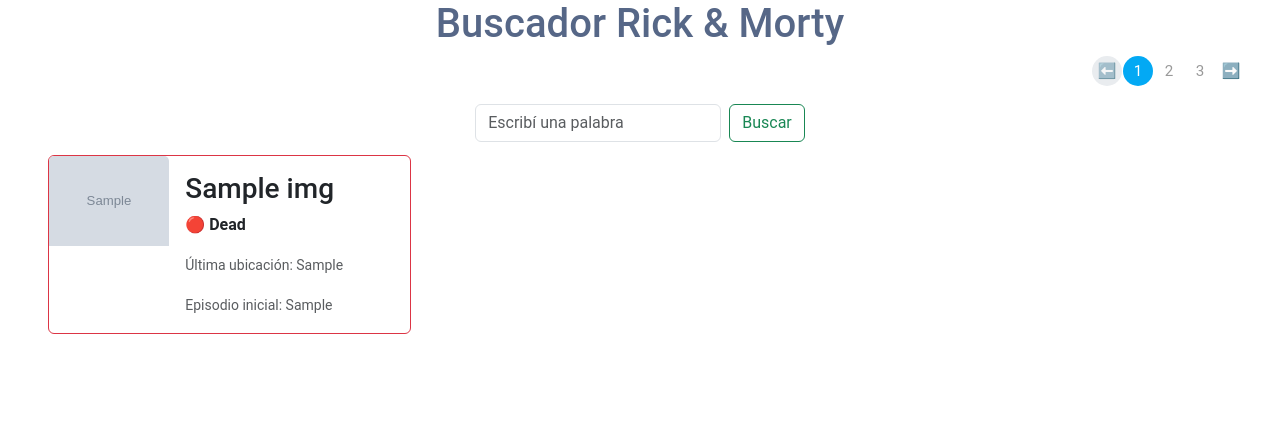
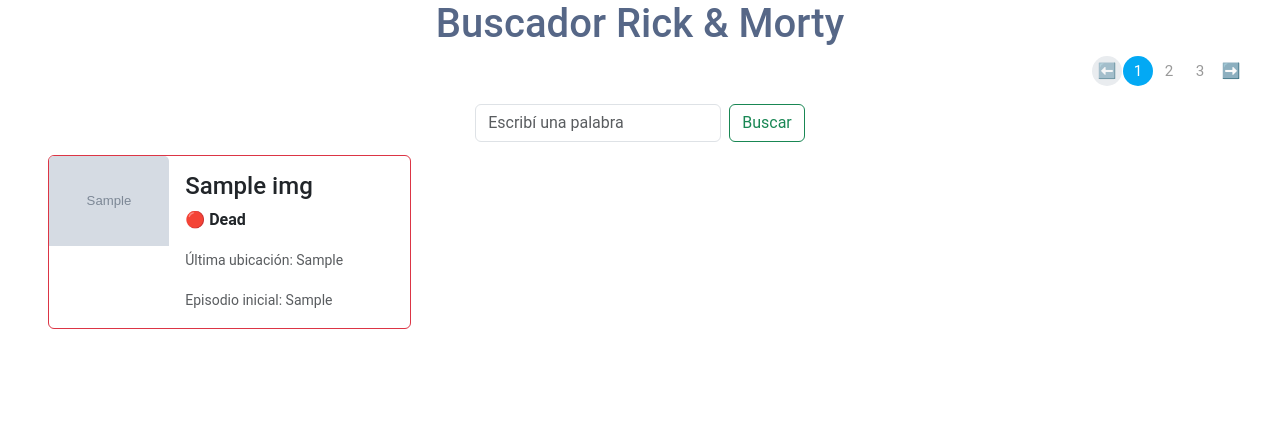
Before and after one commit to maxtheglitch/ip-public-repo-2c2024Grupo4, a Django app: template app/templates/home.html in a window 1280 px wide. Shown: the part 56-496 px from the top of the page. Run offline with Django 5.2, Linux system fonts and the light colour scheme; the template is opened without the code that fills it: most values are stand-ins (such as "Sample title", 1, 10 or a date in 2020); grey boxes marked "Sample" are stand-in pictures; some libraries are stand-ins or nearby versions.

Commit message:
Se modifico el tamaño del título en las cards para que no rompa el cuadro en nombres grandes

```diff
--- a/app/templates/home.html
+++ b/app/templates/home.html
@@ -53,7 +53,7 @@
 
                     <div class="col-md-8">
                         <div class="card-body">
-                            <h3 class="card-title">{{ img.name }}</h3>
+                            <h3 class="h4 card-title">{{ img.name }}</h3> <!--Se achicó la letra del título para que no rompa el cuadro en nombres grandes-->
                             <p class="card-text">
                                 <strong>
                                             {% if img.status == 'Alive' %} 🟢 {{ img.status }}
```
